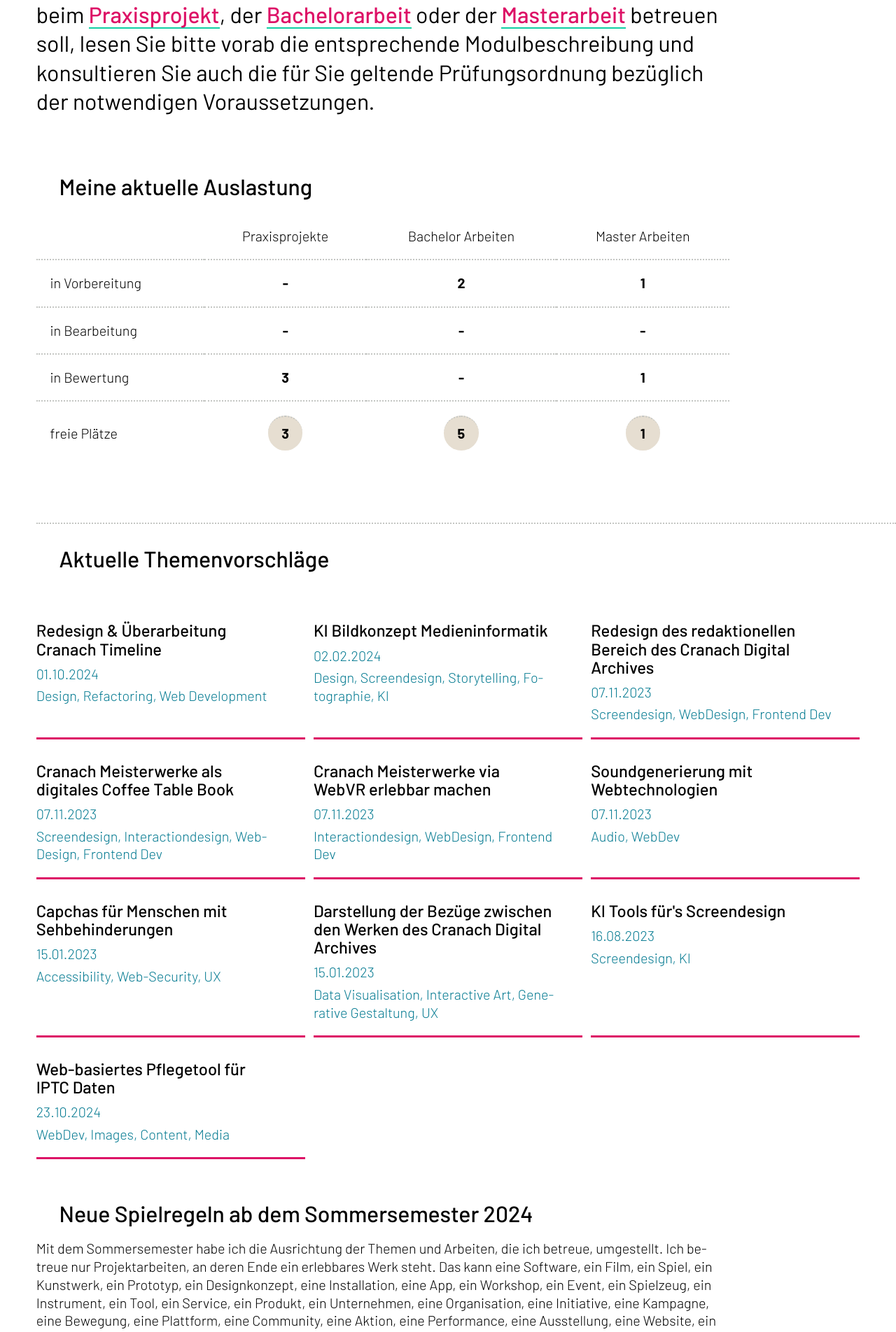
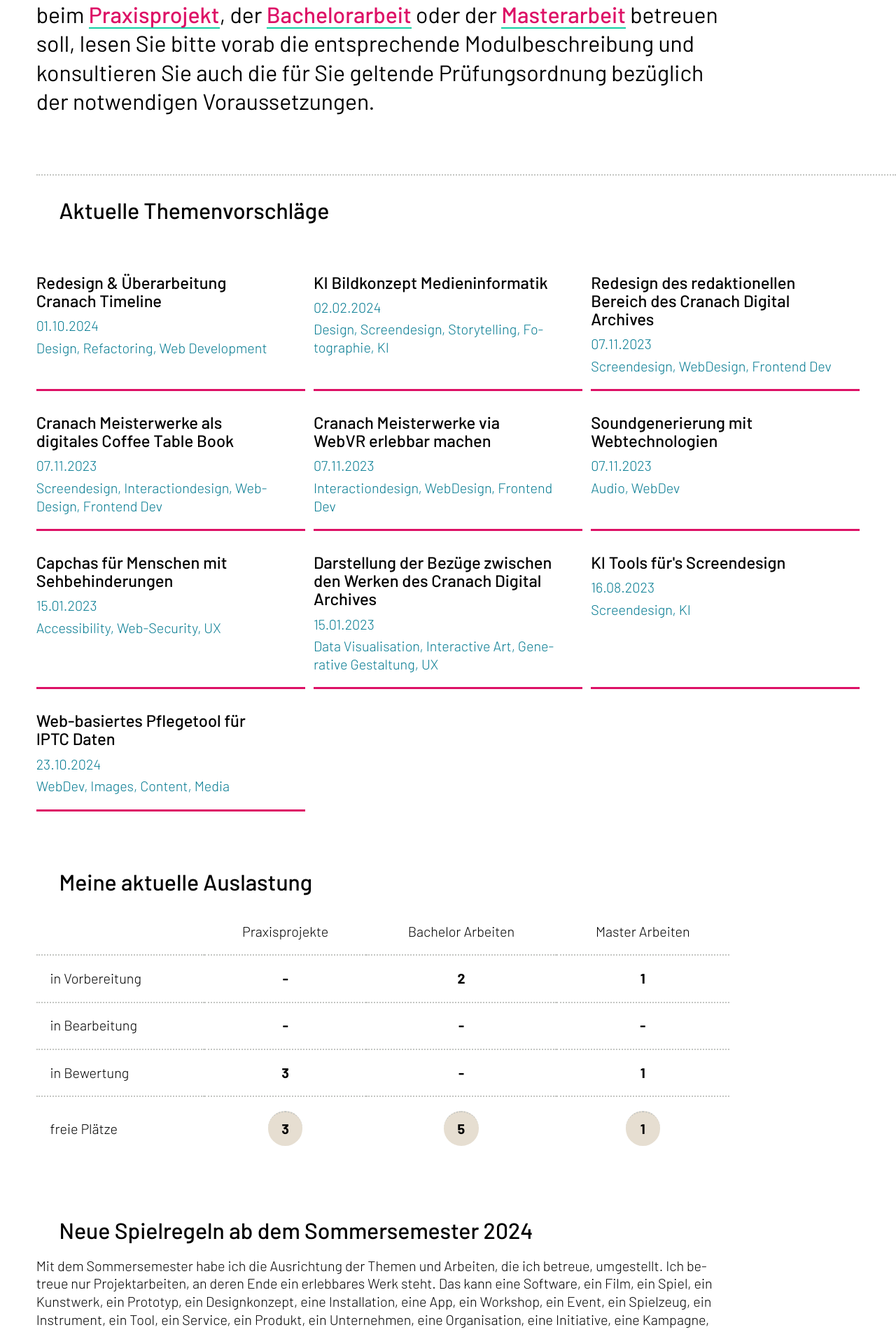
Before and after one commit to mjung2605/thesis, a Jekyll site: the page built from index.html, in a window 1280 px wide. Shown: the part 376-2280 px from the top of the page at 70% size. Built offline with Jekyll 4.4.1, drawn with Linux system fonts in a browser that asks for light colours; nearby versions of some CDN libraries; some web fonts are replaced.

Commit message:
Reorganized home

```diff
--- a/assets/styles/components/state-of-work.css
+++ b/assets/styles/components/state-of-work.css
@@ -1,7 +1,7 @@
 /* State of Work
 ############################################################################ */
 .state-of-work {
-  margin-top: var(--size-xl);
+  margin-top: var(--size-xxl);
   margin-bottom: var(--size-xxl);
 
 
--- a/index.html
+++ b/index.html
@@ -11,16 +11,16 @@ class: grid
 {{ content | markdownify }}
 </div>
 
+<section class="section has-seperator">
+  <h2><i class="icofont-rocket is-inline"></i>Aktuelle Themenvorschläge</h2>
+  {% capture content %}{% include fields-of-interest.html %}{% endcapture %}
+  {{ content }}
+</section>
+
 <section class="state-of-work">
   <h2><i class="icofont-chart-pie-alt is-inline"></i>Meine aktuelle Auslastung</h2>
   {% capture content %}{% include state-of-work.html %}{% endcapture %}
   {{ content | markdownify }}
-</section>
-
-<section class="section has-seperator">
-  <h2><i class="icofont-rocket is-inline"></i>Aktuelle Themenvorschläge</h2>
-  {% capture content %}{% include fields-of-interest.html %}{% endcapture %}
-  {{ content }}
 </section>
 
 <section class="section" style="margin-top: 3em; ">
```
Also changed, not shown: compiled-assets/styles/combined-styles.css, 1 other file.
